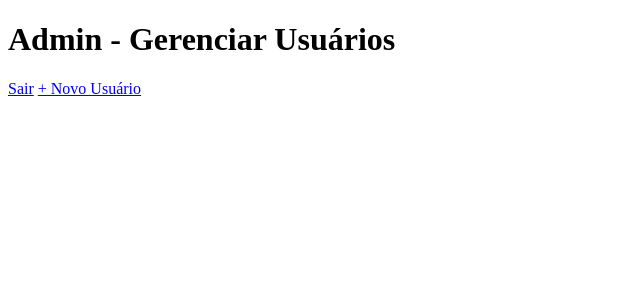
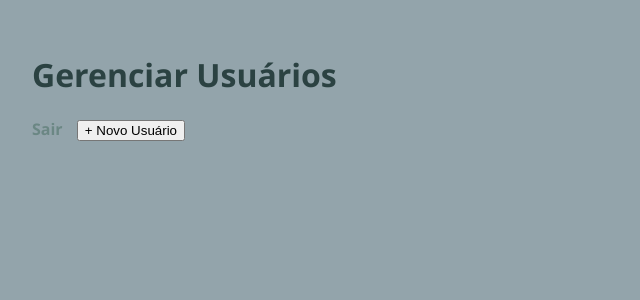
Before and after one commit to avmoonlight/aetherion-lab, a Flask app: page /admin in a window 1280 px wide. Shown: the top 300 px of the page, without its empty margins (0-640 px from the left). Run offline with Flask 3, Linux system fonts and the light colour scheme; the visitor is signed in with stand-in values (Sample User, id 1); data that the repository does not hold is empty.

Commit message:
arrumando

```diff
--- /dev/null
+++ b/static/css/admin.css
@@ -0,0 +1,107 @@
+/* admin.css */
+
+:root {
+  --dark-green: #2B4242;
+  --light-blue: #93A4AB;
+  --light-gray: #C3C6C3;
+  --green-gray: #7D8F8B;
+  --mint-green: #6B8784;
+  --white: #ffffff;
+}
+
+body {
+  font-family: 'Segoe UI', Tahoma, Geneva, Verdana, sans-serif;
+  background-color: var(--light-blue);
+  margin: 0;
+  padding: 2rem;
+  color: var(--dark-green);
+}
+
+h1 {
+  color: var(--dark-green);
+}
+
+a {
+  text-decoration: none;
+  color: var(--mint-green);
+  font-weight: bold;
+  margin-right: 10px;
+}
+
+.grid-container {
+  display: grid;
+  grid-template-columns: repeat(auto-fit, minmax(250px, 1fr));
+  gap: 1.5rem;
+  margin-top: 2rem;
+}
+
+.user-card {
+  background-color: var(--white);
+  border: 2px solid var(--mint-green);
+  border-radius: 12px;
+  padding: 1rem;
+  box-shadow: 0 4px 6px rgba(0,0,0,0.1);
+  position: relative;
+  transition: transform 0.2s;
+}
+
+.user-card:hover {
+  transform: translateY(-5px);
+}
+
+.user-card img {
+  max-width: 100%;
+  border-radius: 8px;
+  margin-top: 0.5rem;
+}
+
+.actions {
+  display: flex;
+  justify-content: space-between;
+  margin-top: 1rem;
+}
+
+.btn {
+  background-color: var(--green-gray);
+  color: var(--white);
+  border: none;
+  padding: 0.5rem 1rem;
+  border-radius: 6px;
+  cursor: pointer;
+  transition: background-color 0.3s;
+}
+
+.btn:hover {
+  background-color: var(--mint-green);
+}
+
+/* Popup */
+.popup {
+  display: none;
+  position: fixed;
+  top: 0;
+  left: 0;
+  width: 100vw;
+  height: 100vh;
+  background-color: rgba(0,0,0,0.4);
+  justify-content: center;
+  align-items: center;
+  z-index: 1000;
+}
+
+.popup-content {
+  background: var(--white);
+  padding: 2rem;
+  border-radius: 12px;
+  width: 90%;
+  max-width: 400px;
+}
+
+.popup-close {
+  position: absolute;
+  top: 1rem;
+  right: 1.5rem;
+  font-size: 1.5rem;
+  cursor: pointer;
+  color: var(--dark-green);
+}
--- /dev/null
+++ b/static/js/admin.js
@@ -0,0 +1,24 @@
+// admin.js
+
+function openPopup(contentId) {
+  document.getElementById(contentId).style.display = 'flex';
+}
+
+function closePopup(contentId) {
+  document.getElementById(contentId).style.display = 'none';
+}
+
+document.addEventListener('DOMContentLoaded', () => {
+  document.querySelectorAll('.popup-close').forEach(closeBtn => {
+    closeBtn.addEventListener('click', () => {
+      closePopup(closeBtn.closest('.popup').id);
+    });
+  });
+
+  document.querySelectorAll('.btn-add, .btn-edit, .btn-delete').forEach(btn => {
+    btn.addEventListener('click', () => {
+      const target = btn.getAttribute('data-target');
+      openPopup(target);
+    });
+  });
+});
--- a/templates/admin.html
+++ b/templates/admin.html
@@ -1,25 +1,52 @@
 <!DOCTYPE html>
-<html>
+<html lang="pt-br">
 <head>
+    <meta charset="UTF-8">
     <title>Admin - Usuários</title>
+    <link rel="stylesheet" href="/static/css/admin.css">
+    <script src="/static/js/admin.js" defer></script>
 </head>
 <body>
-    <h1>Admin - Gerenciar Usuários</h1>
+    <div class="admin-container">
+        <header>
+            <h1>Gerenciar Usuários</h1>
+            <nav>
                 <a href="{{ url_for('logout') }}">Sair</a>
-    <a href="{{ url_for('novo_usuario') }}">+ Novo Usuário</a>
-    <ul>
+                <button onclick="abrirPopup('novo')">+ Novo Usuário</button>
+            </nav>
+        </header>
+
+        <main>
+            <section class="usuarios-grid">
                 {% for usuario in usuarios %}
-            <li>
-                {{ usuario.nome }} ({{ usuario.email }})
+                    <div class="usuario-card">
+                        <div class="usuario-info">
+                            <h2>{{ usuario.nome }}</h2>
+                            <p>{{ usuario.login }}</p>
                             {% if usuario.foto %}
-                    <br>
-                    <img src="/static/{{ usuario.foto }}" alt="Foto" width="100">
+                                <img src="/static/{{ usuario.foto }}" alt="Foto do usuário">
                             {% endif %}
+                        </div>
                         {% if usuario.id != 1 %}
-                    - <a href="{{ url_for('excluir_usuario', id=usuario.id) }}">Excluir</a>
+                        <div class="usuario-acoes">
+                            <button onclick="abrirPopup('editar', '{{ usuario.id }}')">Editar</button>
+                            <button onclick="abrirPopup('excluir', '{{ usuario.id }}')">Excluir</button>
+                        </div>
                         {% endif %}
-            </li>
+                    </div>
                 {% endfor %}
-    </ul>
+            </section>
+        </main>
+
+        <!-- Modal genérico -->
+        <div id="popup" class="popup hidden">
+            <div class="popup-conteudo">
+                <span class="fechar" onclick="fecharPopup()">&times;</span>
+                <div id="popup-body">
+                    <!-- Conteúdo dinâmico do modal -->
+                </div>
+            </div>
+        </div>
+    </div>
 </body>
 </html>
```
Lines whose indentation alone changed are shown as unchanged.
